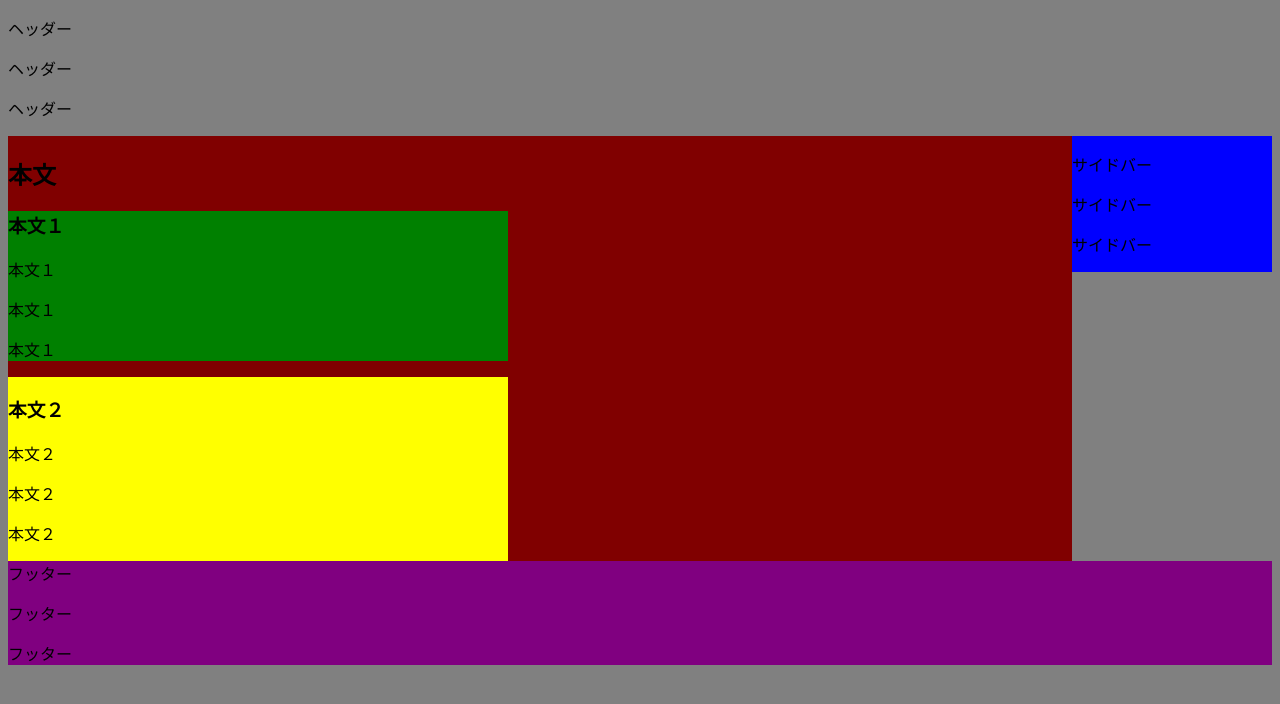
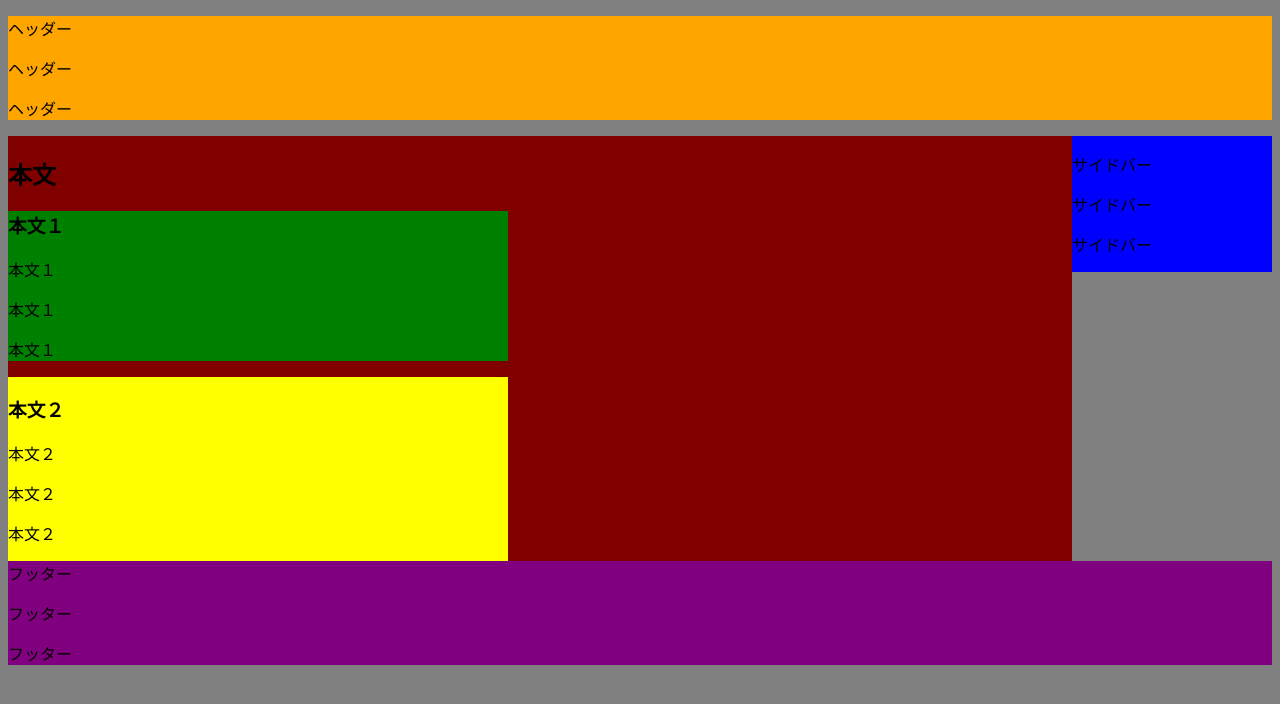
Before and after one commit to o-shun/2016web1-7, a plain HTML site: page index.html in a window 1280 px wide. Drawn offline with Linux system fonts and the light colour scheme.

Commit message:
Update default.css

```diff
--- a/css/default.css
+++ b/css/default.css
@@ -9,7 +9,7 @@ body{
   background-color: gray;
 }
 header{
-    background-color: scarlet;
+    background-color: orange;
 }
 #main{
    background-color: maroon;
```
